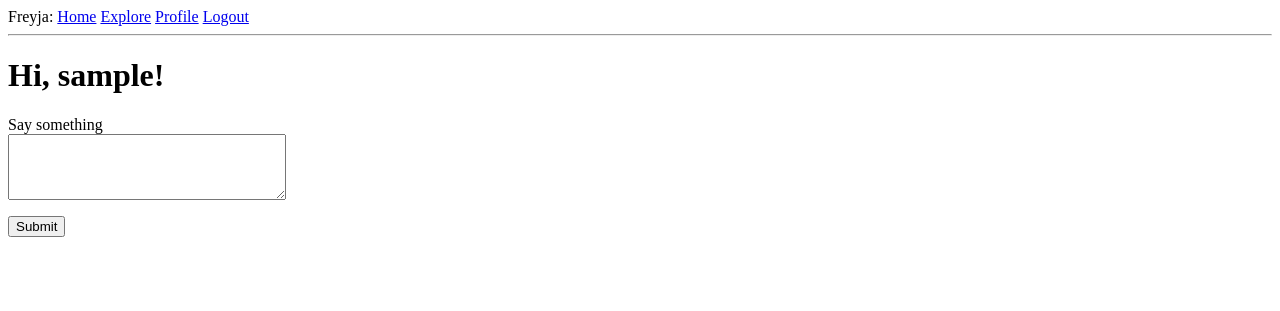
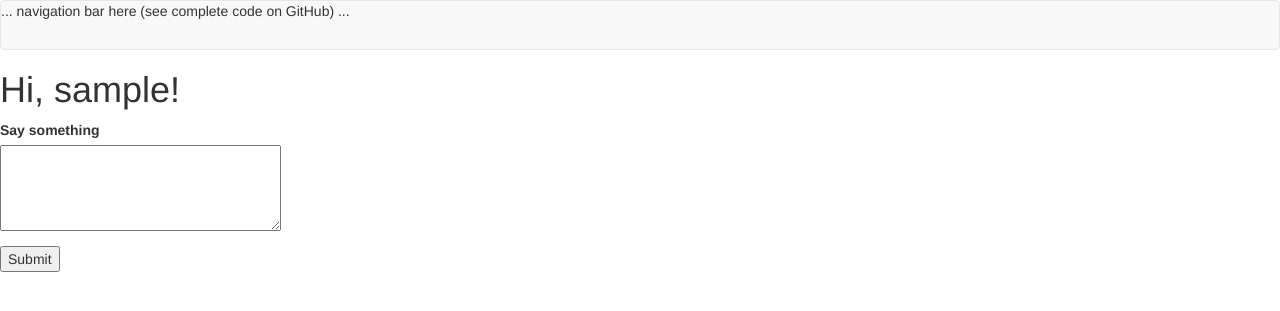
Before and after one commit to grbarker/Freyja, a Flask app: page / in a window 1280 px wide. Shown: the top 311 px of the page. Run offline with Flask 2, Linux system fonts and the light colour scheme; the visitor is signed in with stand-in values (Sample User, id 1); data comes from the database, SQL or seed files in the repository; data that the repository does not hold is empty; some libraries are stand-ins or nearby versions.

Commit message:
Add bootstrap to base template.

```diff
--- a/app/templates/base.html
+++ b/app/templates/base.html
@@ -1,32 +1,26 @@
-<html>
-    <head>
-      {% if title %}
-      <title>{{ title }} - Freyja</title>
-      {% else %}
-      <title>Welcome to Freyja!</title>
-      {% endif %}
-    </head>
-    <body>
-        <div>Freyja:
-          <a href="{{url_for('index')}}">Home</a>
-          <a href="{{ url_for('explore') }}">Explore</a>
-          {% if current_user.is_anonymous %}
-          <a href="{{ url_for('login') }}">Login</a>
-          {% else %}
-          <a href="{{ url_for('user', username=current_user.username) }}">Profile</a>
-          <a href="{{ url_for('logout') }}">Logout</a>
-          {% endif %}
-        </div>
-        <hr>
+{% extends 'bootstrap/base.html' %}
+
+{% block title %}
+    {% if title %}{{ title }} - Microblog{% else %}Welcome to Microblog{% endif %}
+{% endblock %}
+
+{% block navbar %}
+    <nav class="navbar navbar-default">
+        ... navigation bar here (see complete code on GitHub) ...
+    </nav>
+{% endblock %}
+
+{% block content %}
+    <div class="container">
         {% with messages = get_flashed_messages() %}
         {% if messages %}
-        <ul>
             {% for message in messages %}
-            <li>{{ message }}</li>
+            <div class="alert alert-info" role="alert">{{ message }}</div>
             {% endfor %}
-        </ul>
         {% endif %}
         {% endwith %}
-        {% block content %}{% endblock %}
-    </body>
-</html>
+
+        {# application content needs to be provided in the app_content block #}
+        {% block app_content %}{% endblock %}
+    </div>
+{% endblock %}
```
